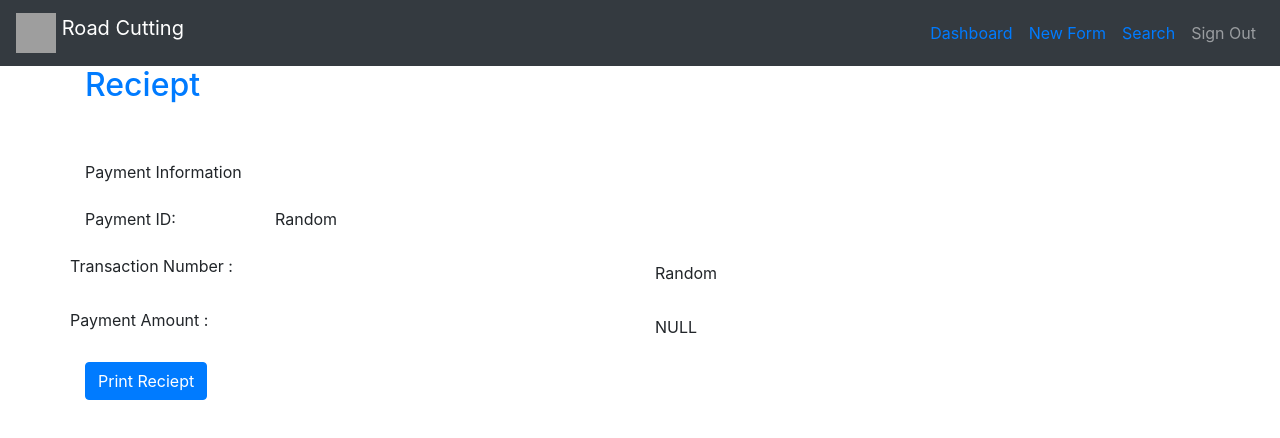
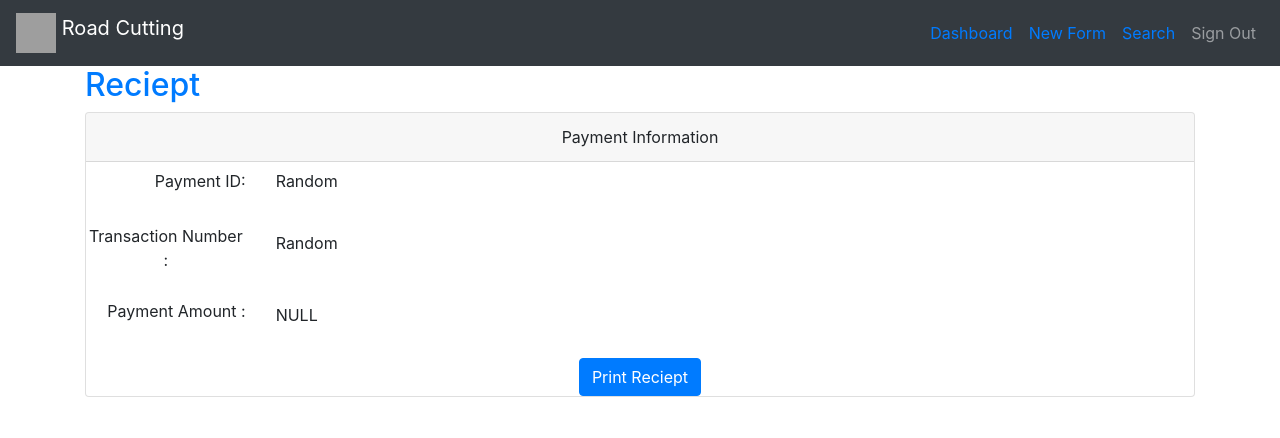
Before and after one commit to veeresh09/RoadcuttingUK, a React (Create React App) app in the folder RoadCutting/client/: page /reciept in a window 1280 px wide. Shown: the top 438 px of the page. Built offline with nearby package versions, Linux system fonts and the light colour scheme; grey boxes are pictures that could not be loaded.

Commit message:
Update Reciept.js

```diff
--- a/RoadCutting/client/src/components/layouts/Reciept.js
+++ b/RoadCutting/client/src/components/layouts/Reciept.js
@@ -1,6 +1,6 @@
 import React, { Component } from 'react';
 import { connect } from 'react-redux';
-import { Button, Form, Col, Row, Container } from 'react-bootstrap'
+import { Button, Form, Col, Row, Container, Card } from 'react-bootstrap'
 import Menu from './Menu';
 import data from '../../reducers/data';
 import axios from 'axios';
@@ -44,30 +44,64 @@ class Reciept extends Component {
             <div className="pay">
                 <Menu />
                 <Container>
+
                     <h2 className="large text-primary">{data.R.R[this.props.lang]}</h2>
+                    <Card className="text-center">
+                        <Card.Header>{data.R.PI[this.props.lang]}</Card.Header>
                         <Form>
-                        <br></br><br></br>
-                        <p>{data.R.PI[this.props.lang]}</p>
-                        <Form.Group as={Row}>
-                            <Form.Label column sm='2'>{data.R.PID[this.props.lang]}</Form.Label>
-                            <Col sm="6">
+                            <Row className="mb-4">
+                                <Col><Row><Col sm={4} className=" d-flex justify-content-end align-items-center ">
+                                    <Form.Label className="mb-0">{data.R.PID[this.props.lang]}</Form.Label></Col>
+                                    <Col sm={8}>
                                         <Form.Control plaintext readOnly defaultValue={xx.data ? xx.data.Payments[0].id : 'Random'} />
+                                    </Col></Row></Col>
+                                <Col>
+                                    <Row>
+                                        <Col
+                                            sm={4}
+                                            className=" d-flex justify-content-end align-items-center "
+                                        ></Col>
+                                        <Col sm={8}></Col>
+                                    </Row>
                                 </Col>
-                        </Form.Group>
-                        <Form.Group as={Row} colum sm='2'>
-                            <Form.Label>{data.R.TN[this.props.lang]}</Form.Label>
-                            <Col sm="6">
+                            </Row>
+                            <Row className="mb-4">
+                                <Col><Row><Col sm={4} className=" d-flex justify-content-end align-items-center ">
+                                    <Form.Label className="mb-0">{data.R.TN[this.props.lang]}</Form.Label></Col>
+                                    <Col sm={8}>
                                         <Form.Control plaintext readOnly defaultValue={xx.data ? xx.data.Payments[0].transactionNumber : 'Random'} />
+                                    </Col></Row></Col>
+                                <Col>
+                                    <Row>
+                                        <Col
+                                            sm={4}
+                                            className=" d-flex justify-content-end align-items-center "
+                                        ></Col>
+                                        <Col sm={8}></Col>
+                                    </Row>
                                 </Col>
-                        </Form.Group>
-                        <Form.Group as={Row} column sm='2'>
-                            <Form.Label>{data.R.PA[this.props.lang]}</Form.Label>
-                            <Col sm="6">
+                            </Row>
+                            <Row className="mb-4">
+                                <Col><Row><Col sm={4} className=" d-flex justify-content-end align-items-center ">
+                                    <Form.Label>{data.R.PA[this.props.lang]}</Form.Label></Col>
+                                    <Col sm={8}>
                                         <Form.Control plaintext readOnly defaultValue={xx.data ? xx.data.Payments[0].totalAmountPaid : 'NULL'} />
+                                    </Col></Row></Col>
+                                <Col>
+                                    <Row>
+                                        <Col
+                                            sm={4}
+                                            className=" d-flex justify-content-end align-items-center "
+                                        ></Col>
+                                        <Col sm={8}></Col>
+                                    </Row>
                                 </Col>
-                        </Form.Group>
+                            </Row>
                             <Button variant="primary" type="submit" onClick={e => this.handleSubmit(e)}>{data.R.PR[this.props.lang]}</Button>
-                    </Form></Container>
+                        </Form>
+                    </Card>
+                </Container>
+
             </div>
 
         );
```
Lines whose indentation alone changed are shown as unchanged.
